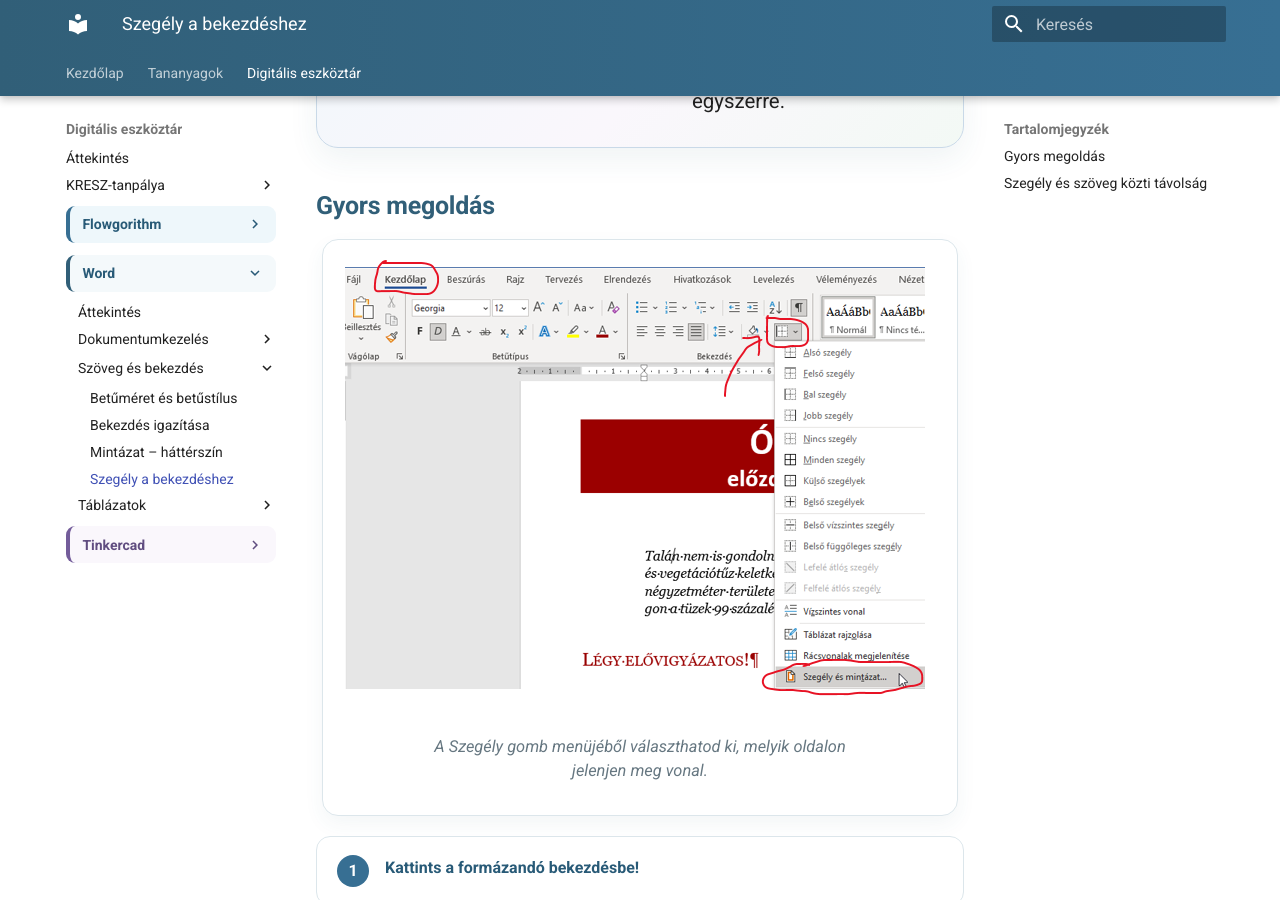
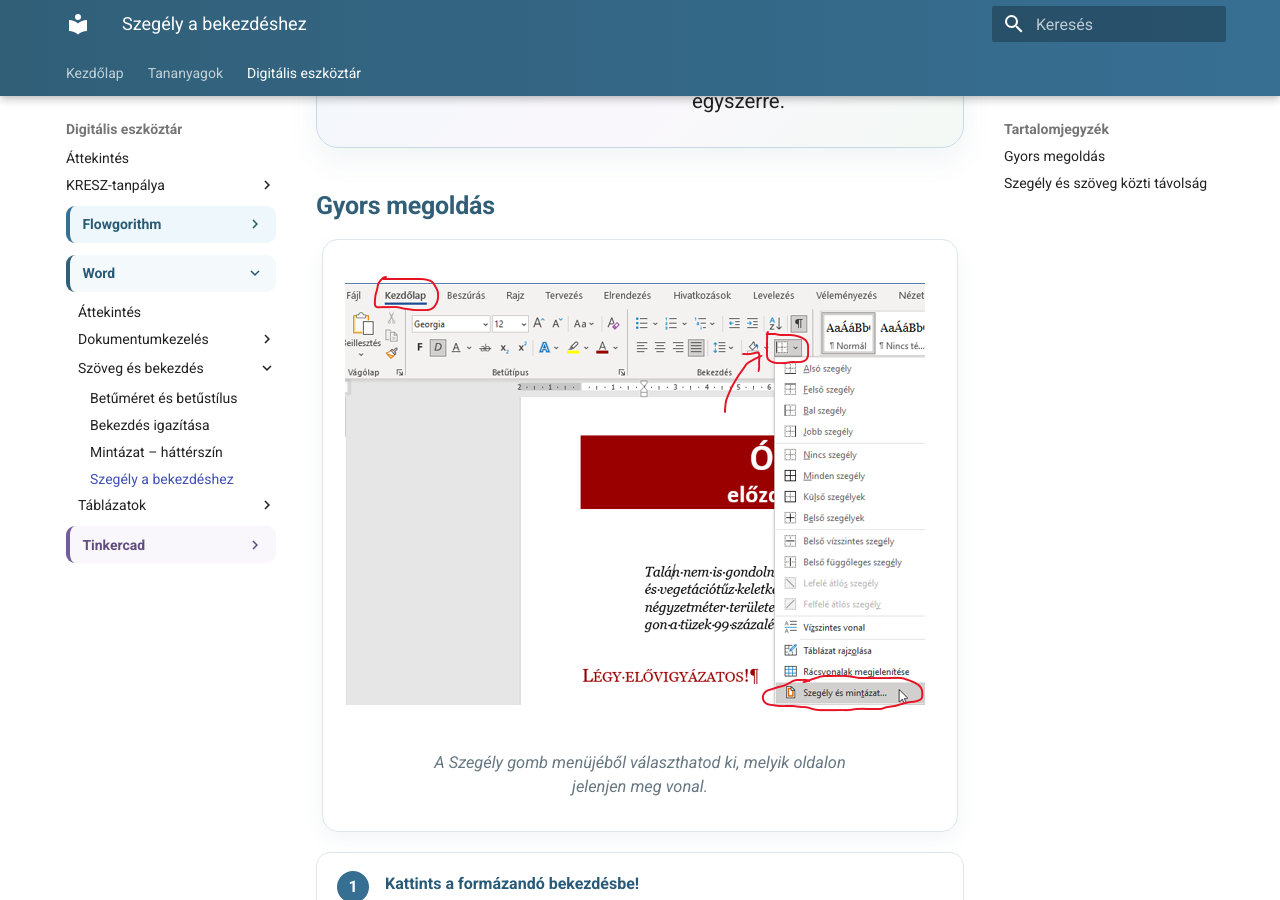
Before and after one commit to bsuszter/digitalis-eszkoztar, an MkDocs documentation site: the page built from docs/eszkoztar/word/szegely.md, in a window 1280 px wide and 900 px high, scrolled down 430 px. Built offline with MkDocs 1.6.1 and Material for MkDocs 9.7.7, drawn with Linux system fonts in a browser that asks for light colours.

Commit message:
Javítsd a Word szegély képek beillesztését

```diff
--- a/docs/eszkoztar/word/szegely.md
+++ b/docs/eszkoztar/word/szegely.md
@@ -8,9 +8,9 @@
 
 ## Gyors megoldás
 
-<figure class="tool-figure">
-  <img src="../../../images/eszkoztar/word/05-szegely-menu.png" alt="A Szegély menü megnyitása Wordben" loading="lazy">
-  <figcaption>A Szegély gomb menüjéből választhatod ki, melyik oldalon jelenjen meg vonal.</figcaption>
+<figure class="tool-figure" markdown>
+![A Szegély menü megnyitása Wordben](../../images/eszkoztar/word/05-szegely-menu.png){ loading=lazy }
+<figcaption>A Szegély gomb menüjéből választhatod ki, melyik oldalon jelenjen meg vonal.</figcaption>
 </figure>
 
 <div class="step-stack">
@@ -24,9 +24,9 @@
   <p>A <strong>Szegély és mintázat…</strong> ablakban megadhatod a vonal stílusát, színét és vastagságát is.</p>
 </div>
 
-<figure class="tool-figure">
-  <img src="../../../images/eszkoztar/word/06-szegely-beallitas.png" alt="Szegély és mintázat részletes beállításai Wordben" loading="lazy">
-  <figcaption>A részletes ablakban a vonal stílusa, színe és vastagsága is módosítható.</figcaption>
+<figure class="tool-figure" markdown>
+![Szegély és mintázat részletes beállításai Wordben](../../images/eszkoztar/word/06-szegely-beallitas.png){ loading=lazy }
+<figcaption>A részletes ablakban a vonal stílusa, színe és vastagsága is módosítható.</figcaption>
 </figure>
 
 ## Szegély és szöveg közti távolság
```
